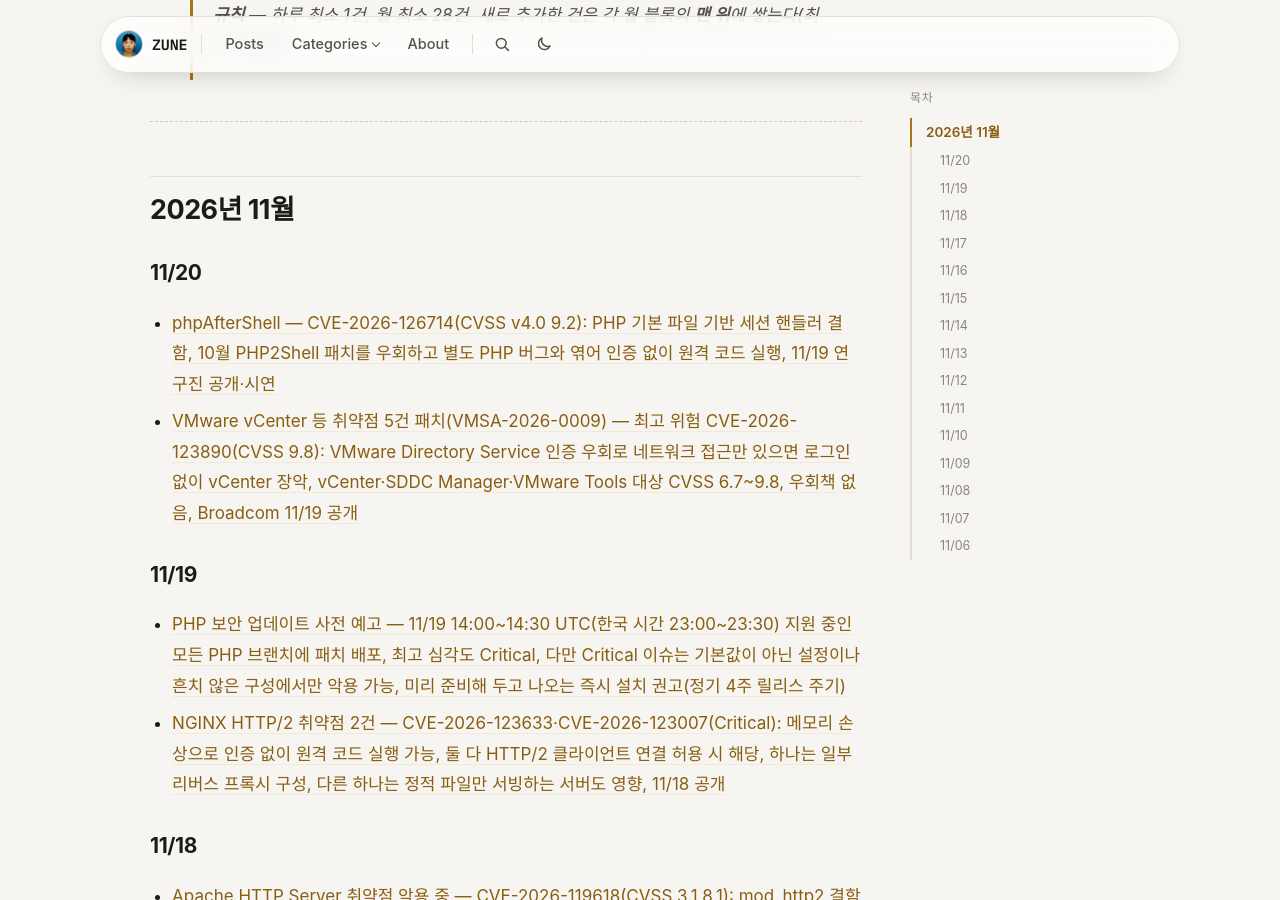
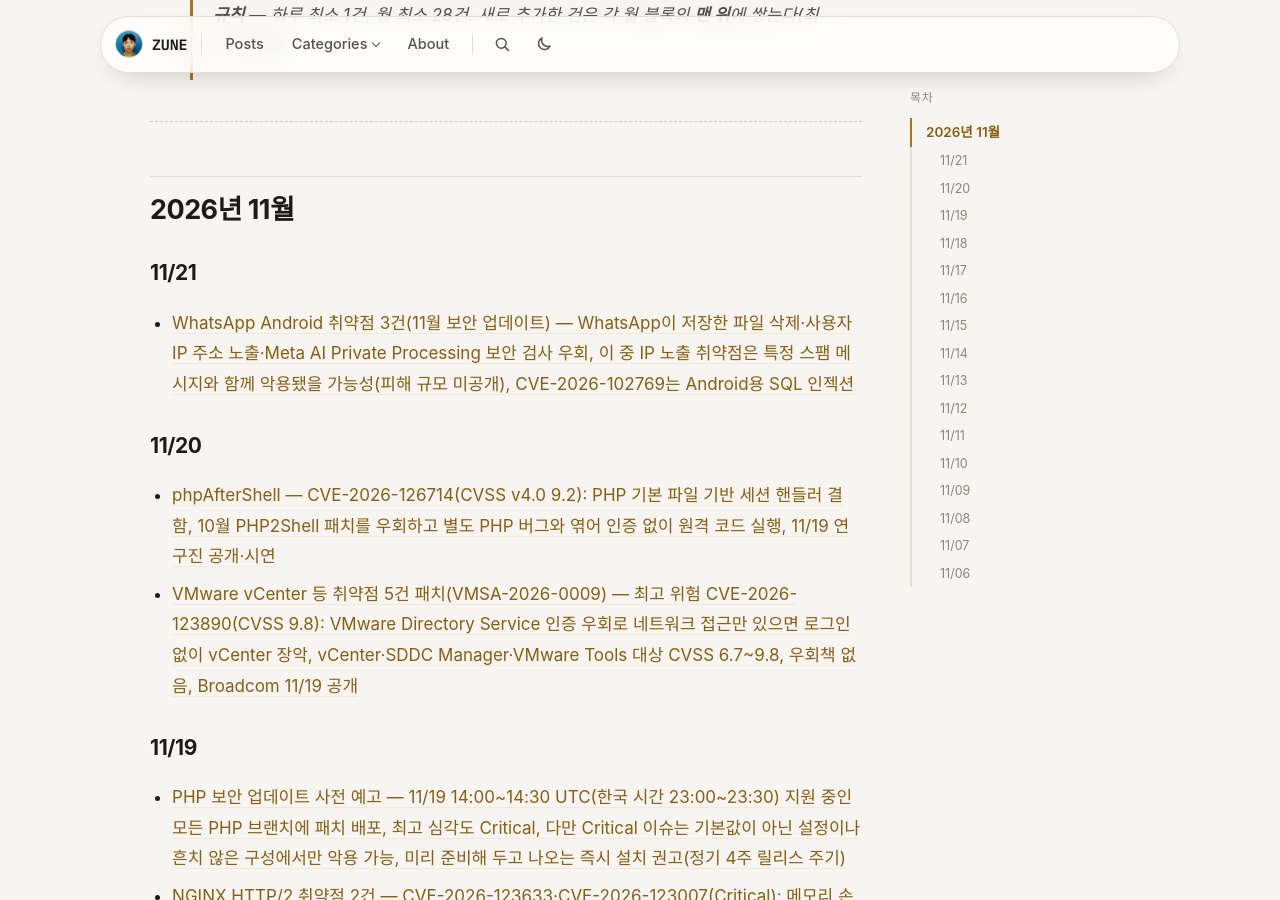
Before and after one commit to junseopark0216/junseopark0216.github.io, a Jekyll site: the page built from _posts/2026-11-06-tech-security-news-clipping.md, in a window 1280 px wide and 900 px high, scrolled down 551 px. Built offline with Jekyll 4.4.1, drawn with Linux system fonts in a browser that asks for light colours; some web fonts are replaced.

Commit message:
Update 2026-11-06-tech-security-news-clipping.md

```diff
--- a/_posts/2026-11-06-tech-security-news-clipping.md
+++ b/_posts/2026-11-06-tech-security-news-clipping.md
@@ -16,6 +16,10 @@ tags: ["보안뉴스", "클리핑", "daily"]
 ---
 
 ## 2026년 11월
+
+### 11/21
+
+- [WhatsApp Android 취약점 3건(11월 보안 업데이트) — WhatsApp이 저장한 파일 삭제·사용자 IP 주소 노출·Meta AI Private Processing 보안 검사 우회, 이 중 IP 노출 취약점은 특정 스팸 메시지와 함께 악용됐을 가능성(피해 규모 미공개), CVE-2026-102769는 Android용 SQL 인젝션](https://x.com/The_Cyber_News/status/2124004881132331498)
 
 ### 11/20
 
```
